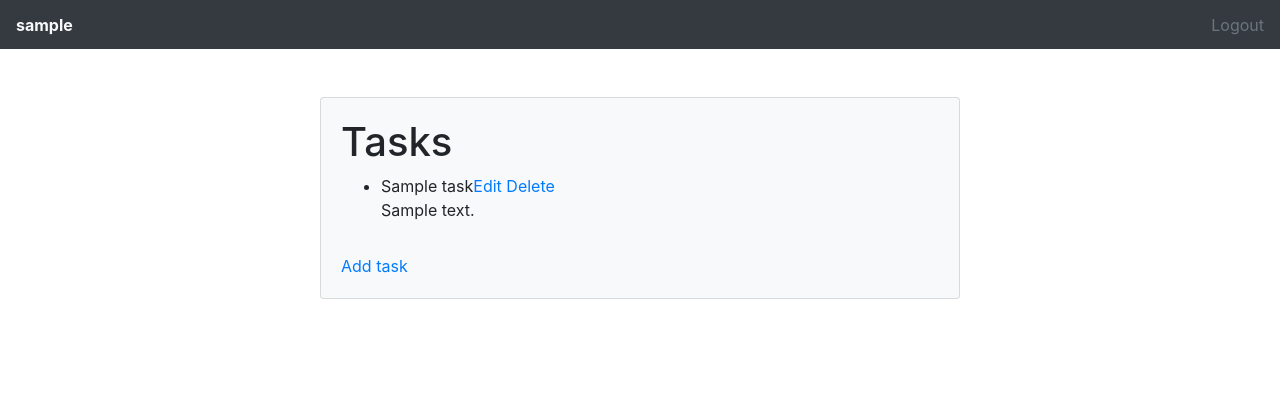
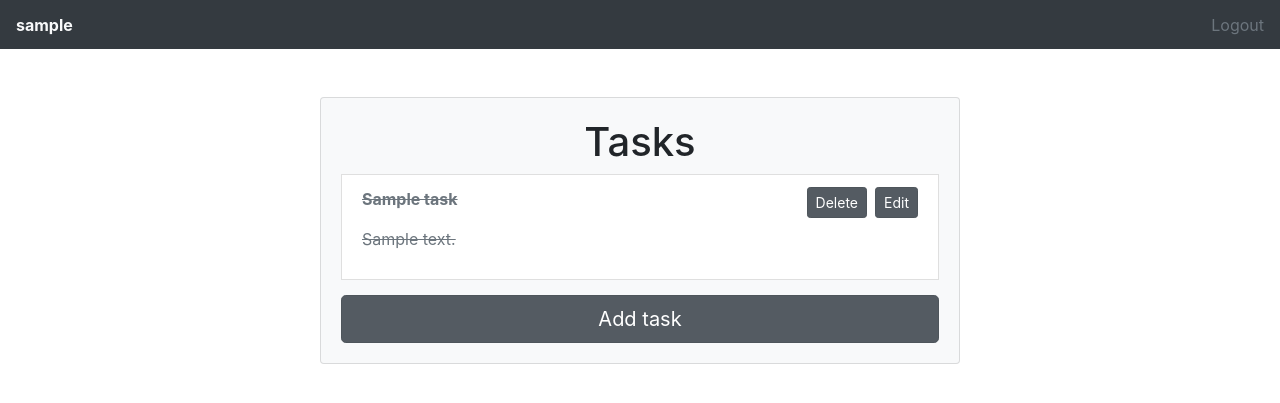
Before and after one commit to kamilakokoszka/To-do-app, a Django app: page /tasks/ in a window 1280 px wide. Shown: the top 403 px of the page. Run offline with Django 3.2, Linux system fonts and the light colour scheme; a user stored in the database is signed in; tables that the repository leaves empty hold one stand-in row (values such as "Sample post").

Commit message:
Styling task list

```diff
--- a/base/Templates/task_list.html
+++ b/base/Templates/task_list.html
@@ -1,16 +1,35 @@
 {% extends 'base.html' %}
 
 {%  block content %}
-<h1>Tasks</h1>
-<ul>
+    <table class="table">
+        <thead>
+            <tr class="d-flex">
+                <h1 class="text-center">Tasks</h1>
+            </tr>
+        </thead>
+        <tbody>
+            <tr class="d-flex">
                 {% for task in task_list %}
-    <li>{{ task.title }}<a href="{% url 'update-task' pk=task.id %}">Edit</a>
-        <a href="{% url 'delete-task' pk=task.id %}">Delete</a>
+                    <li class="list-group-item">
+                    {% if not task.complete %}
+                        <p class="font-weight-bold">{{ task.title }}
+                        <a class="btn btn-secondary btn-sm active float-right" role="button" aria-pressed="true" href="{% url 'update-task' pk=task.id %}" >Edit</a>
+                        <a class="btn btn-secondary btn-sm active float-right mr-2" role="button" aria-pressed="true" href="{% url 'delete-task' pk=task.id %}">Delete</a>
+                        </p>
                         <p>{{ task.description }}</p>
+                    {% else %}
+                        <p class="font-weight-bold text-secondary"><del>{{ task.title }}</del>
+                        <a class="btn btn-secondary btn-sm active float-right" role="button" aria-pressed="true" href="{% url 'update-task' pk=task.id %}" >Edit</a>
+                        <a class="btn btn-secondary btn-sm active float-right mr-2" role="button" aria-pressed="true" href="{% url 'delete-task' pk=task.id %}">Delete</a>
+                        </p>
+                        <p class="text-secondary"><del>{{ task.description }}</del></p>
+                    {% endif %}
                     </li>
+            </tr>
                 {% empty %}
                     <h3>No tasks yet</h3>
                 {% endfor %}
-</ul>
-    <a href="{% url 'add-task' %}">Add task</a>
-{%  endblock %}
+        </tbody>
+    </table>
+        <a href="{% url 'add-task' %}" class="btn btn-secondary btn-lg active" role="button" aria-pressed="true">Add task</a>
+{% endblock %}
```
Lines whose indentation alone changed are shown as unchanged.
